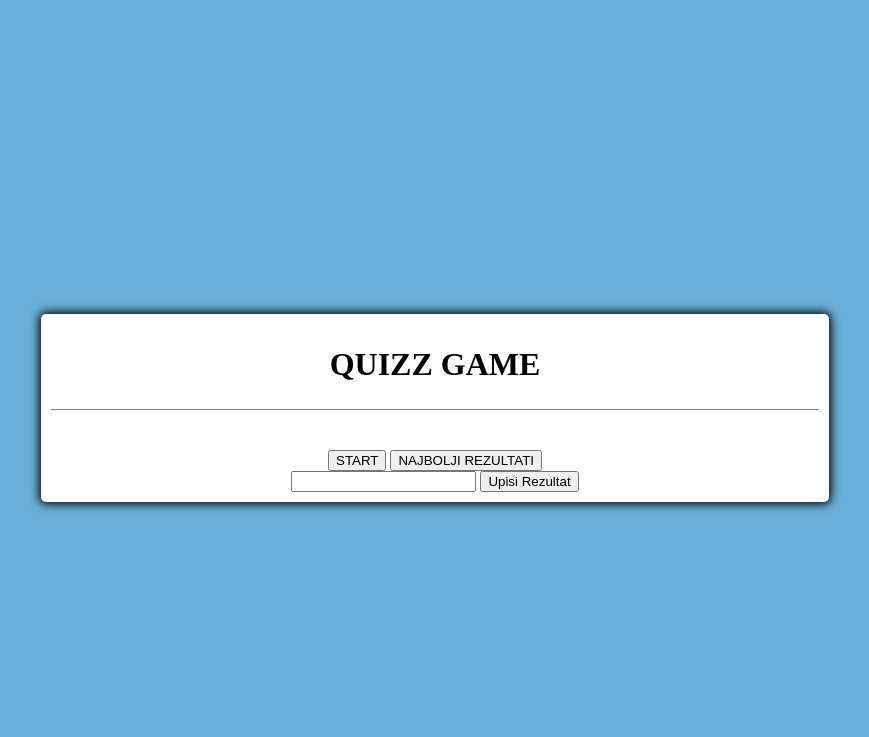
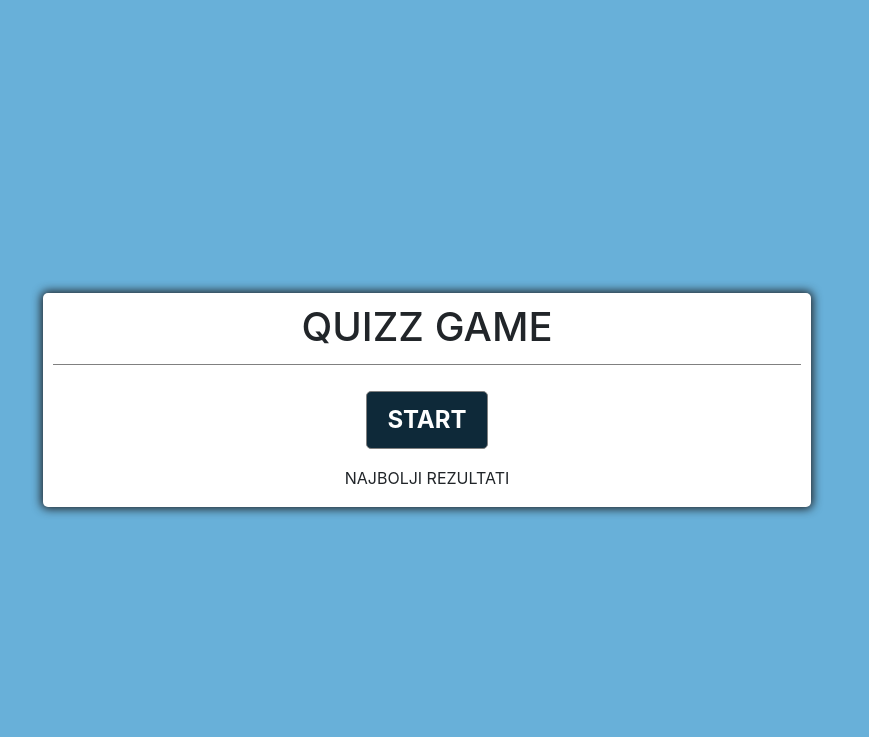
Before and after one commit to DjordjeA/PIA-homeworks, a PHP site: page /kviz.html in a window 1280 px wide. Shown: the top 737 px of the page, without its empty margins (213-1082 px from the left). After the commit the page ends 516 px from the top, so only its background shows below. Run offline with PHP 8.4, Linux system fonts and the light colour scheme.

Commit message:
uredjivanje u css-u, i dodat js fajl

```diff
--- a/hw-3/kviz.css
+++ b/hw-3/kviz.css
@@ -37,3 +37,34 @@ h3{
   gap: 10px;
   margin: 20px 0;
 }
+
+button {
+  --hue: var(--hue-neutral);
+  border: 1px solid grey;
+  background-color: #0e2939;
+  border-radius: 5px;
+  padding: 5px 10px;
+  color: white;
+  outline: none;
+}
+
+button:hover {
+  border-color: black;
+}
+
+.start {
+  font-size: 1.5rem;
+  font-weight: bold;
+  padding: 10px 20px;
+  margin: 10px 0px;
+}
+
+.controls {
+  display: flex;
+  justify-content: center;
+  align-items: center;
+  flex-direction: column;
+}
+.hide {
+  display: none;
+}
--- a/hw-3/kviz.html
+++ b/hw-3/kviz.html
@@ -4,6 +4,7 @@
 		<meta charset="UTF-8"/>
 		<meta name="viewport" content="width=device-width, initial-scale=1.0" />
 		<meta http-equiv="X-UA-Compatible" content="ie=edge" />
+		<link rel="stylesheet" href="https://stackpath.bootstrapcdn.com/bootstrap/4.3.1/css/bootstrap.min.css" integrity="sha384-ggOyR0iXCbMQv3Xipma34MD+dH/1fQ784/j6cY/iJTQUOhcWr7x9JvoRxT2MZw1T" crossorigin="anonymous">
 		<title>QUIZZ GAME</title>
 		<link rel="stylesheet" href="kviz.css" />
 	</head>
--- /dev/null
+++ b/hw-3/kviz.js
@@ -0,0 +1,15 @@
+let timer = 90;
+let runningTimer;
+let score=0;
+let username="";
+let qNumber;
+let finalScore;
+const MAX_HIGH_SCORES=7;
+
+const startButton = document.getElementById("startButton");
+const qContainer = document.getElementById("questionsContainer");
+const qElement = document.getElementById("question");
+const answerButtons = document.getElementById("answers");
+const countdown = document.getElementById("timerArea");
+const scoreArea = document.getElementById("scoreArea");
+const highScoresButton = document.getElementById("showScoresButton");
```
